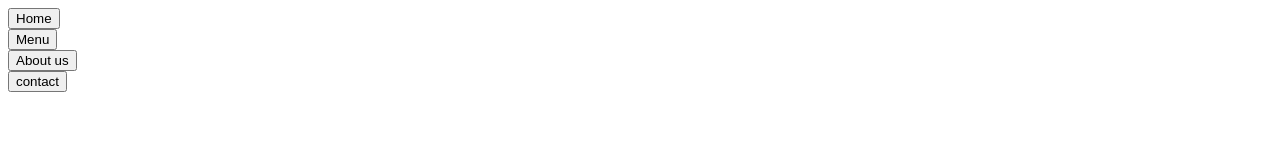
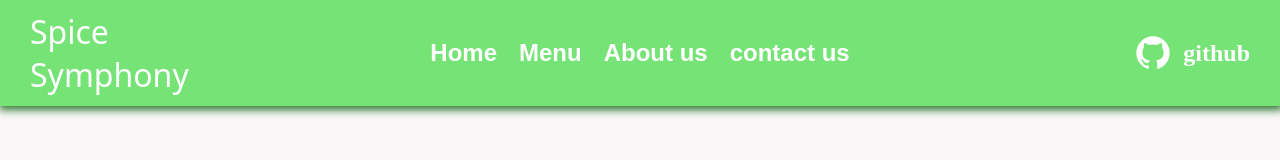
Before and after one commit to Jaspreet-Singh-gill/restorent, a website built with webpack: page src/template.html in a window 1280 px wide. Built offline with nearby package versions, Linux system fonts and the light colour scheme; a web font is replaced by a local one.

Commit message:
Complete the header

```diff
--- a/src/style.css
+++ b/src/style.css
@@ -0,0 +1,79 @@
+@import url("https://fonts.googleapis.com/css2?family=Agbalumo&family=Great+Vibes&display=swap");
+
+:root{
+    --header-color:rgb(118, 227, 118);
+    --font-color:white;
+    --logo-font:"Agbalumo",system-ui;
+    --line-font:"Great Vibes",serif;
+    --normal-font:"Times New Roman",serif;
+    --logo-size:2rem;
+    --tab-size:1.5rem;
+    --back-color:rgb(249, 247, 247);
+
+}
+
+img{
+    width: 40px;
+    height: auto;
+}
+
+
+body{
+    margin:0px;
+    padding: 0px;
+    background-color: var(--back-color);
+
+}
+
+#top{
+    display: grid;
+    grid-template-columns: 1fr 3fr 1fr;
+    padding:10px 30px;
+    background-color: var(--header-color);
+    color:var(--font-color);
+    align-items: center;
+    box-shadow: 1px 2px 8px 2px rgb(47, 121, 51);
+
+}
+
+#name{
+    grid-column: 1/2;
+    justify-self: start;
+    font-family: var(--logo-font);
+    font-size: var(--logo-size);
+    display: flex;
+    align-items: center;
+}
+#name+div,
+#phone{
+    display: flex;
+    gap:10px;
+    align-items: center;
+}
+#name+div{
+    grid-column: 2/3;
+    justify-self: center;
+}
+
+
+nav>button{
+    background-color: var(--header-color);
+    color: var(--font-color);
+    border:none;
+    font-size: var(--tab-size);
+    font-weight: bold;
+
+}
+
+#phone{
+    grid-column: 3/4;
+    justify-self: end;
+    font-size: var(--tab-size);
+    font-weight: bold;
+}
+
+nav>button:hover{
+    border-bottom: 3px solid white;
+    border-radius: 1px;
+
+}
--- a/src/template.html
+++ b/src/template.html
@@ -6,6 +6,10 @@
 </head>
 <body>
     <header id = "top">
+        <div id="name">
+            Spice Symphony
+        </div>
+        <div>
             <nav id = "home">
                 <button>
                     Home
@@ -23,10 +27,18 @@
             </nav>
             <nav id = "contact">
                 <button>
-                contact
+                    contact us
                 </button>
             </nav>
+        </div>
+        <div id="phone">
+            <img src = "./resources/github(1).svg">
+            <div>github</div>
+        </div>
     </header>
+    <div id="content">
+
+    </div>
 
 </body>
 </html>
```
Also changed, not shown: src/resources/github(1).svg (added). Lines whose indentation alone changed are shown as unchanged.
